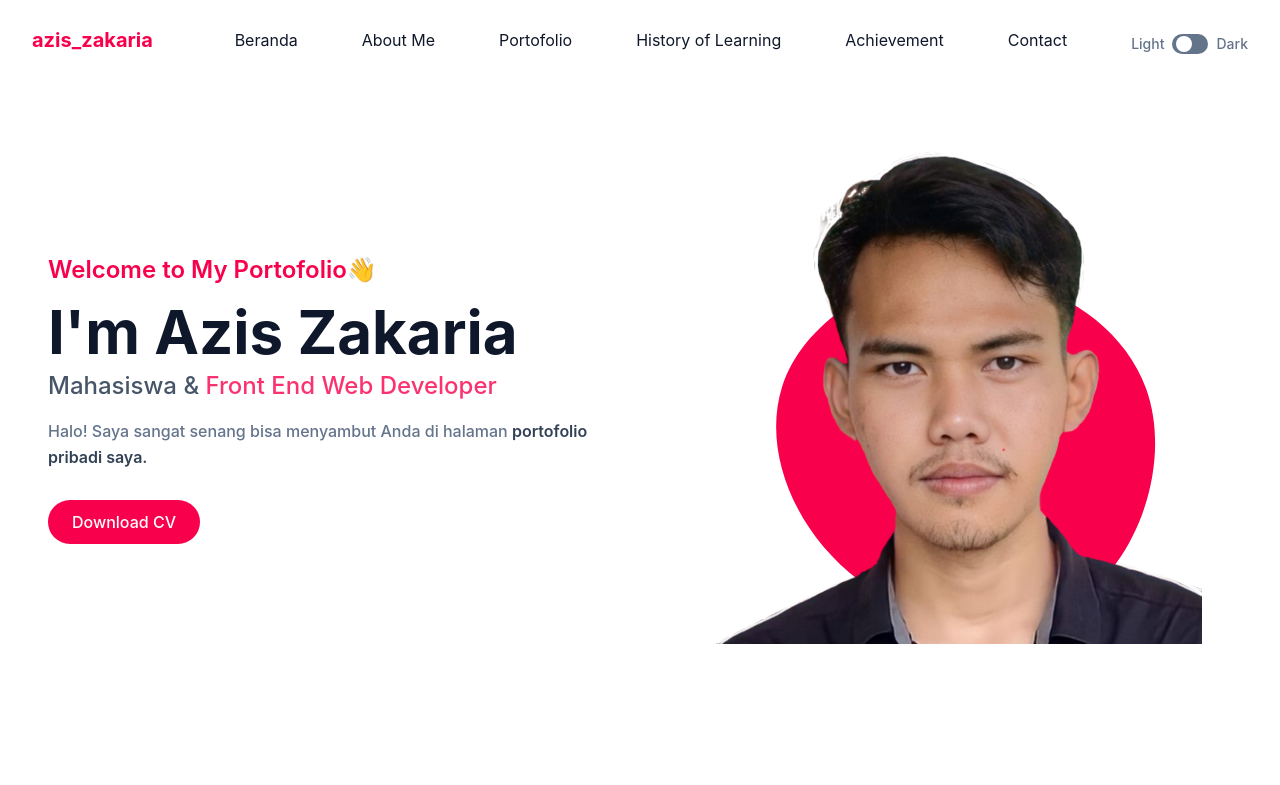
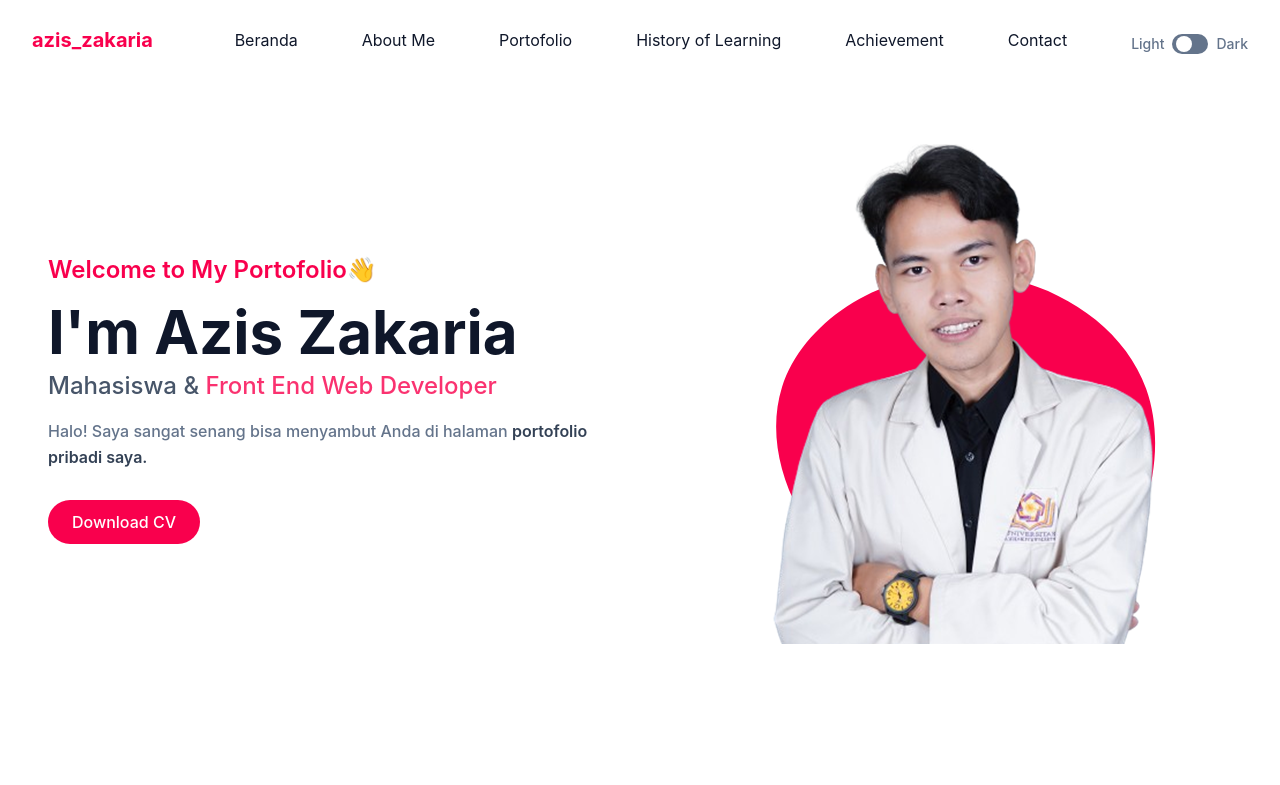
Before and after one commit to Aziszakaria08/Portofolio-Tailwindcss, a website: page index.html in a window 1280 px wide. Shown: the top 785 px of the page. Drawn offline with Linux system fonts and the light colour scheme.

Commit message:
mengubah image azis.png

```diff
--- a/index.html
+++ b/index.html
@@ -94,7 +94,7 @@
                 </div>
                 <div class="w-full self-center px-4 lg:w-1/2 dark:z-50">
                     <div class=" relative mt-10 lg:mt-0 lg:right-0">
-                        <img src="dist/img/saya.png" alt="saya" class="max-w-full mx-auto ">
+                        <img src="dist/img/azis.png" alt="saya" class="max-w-full mx-auto ">
                         <span class="absolute -bottom-0 left-1/2 -translate-x-1/2 -z-50 md:scale-125 ">
                             <svg width="400" 400 viewBox="0 0 200 200" xmlns="http://www.w3.org/2000/svg">
                                 <path fill="#f9004d"
```
Also changed, not shown: dist/img/azis.png (added), dist/img/saya.png (deleted).
